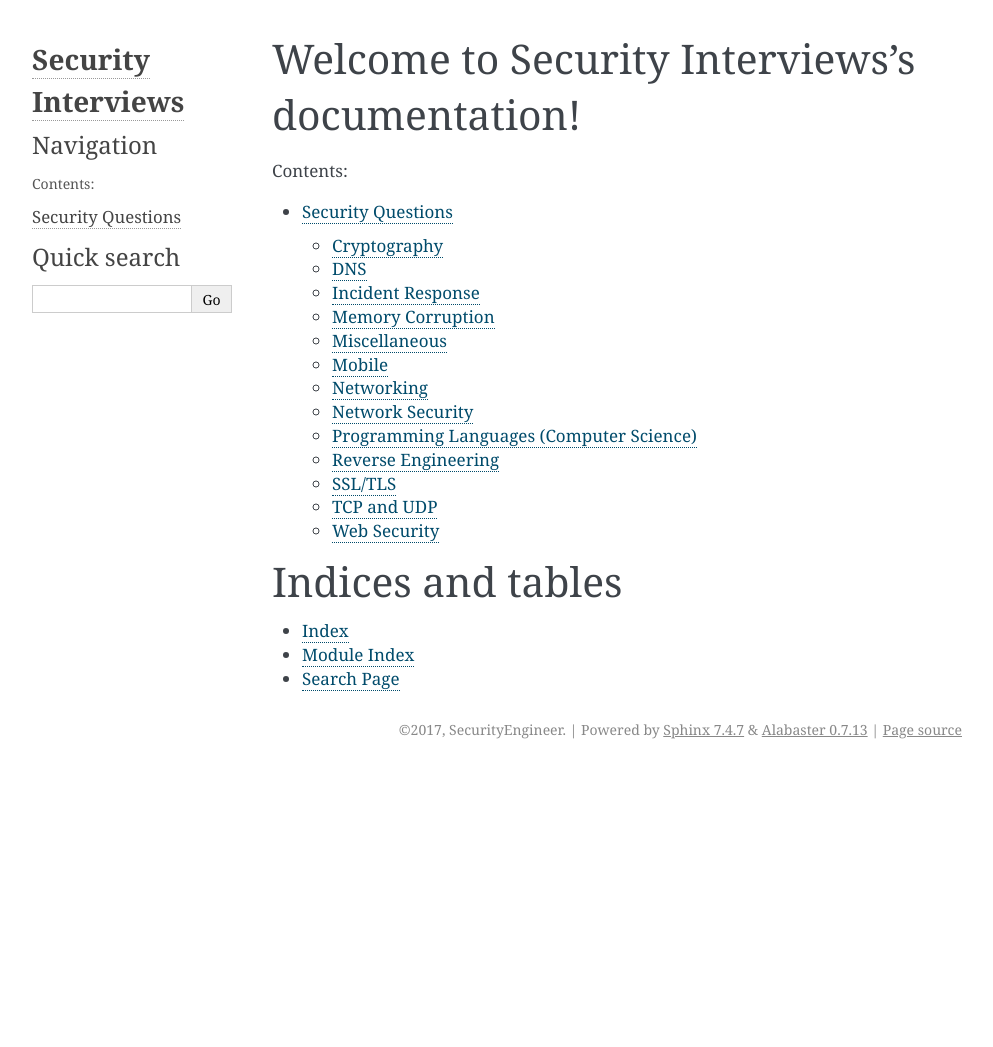
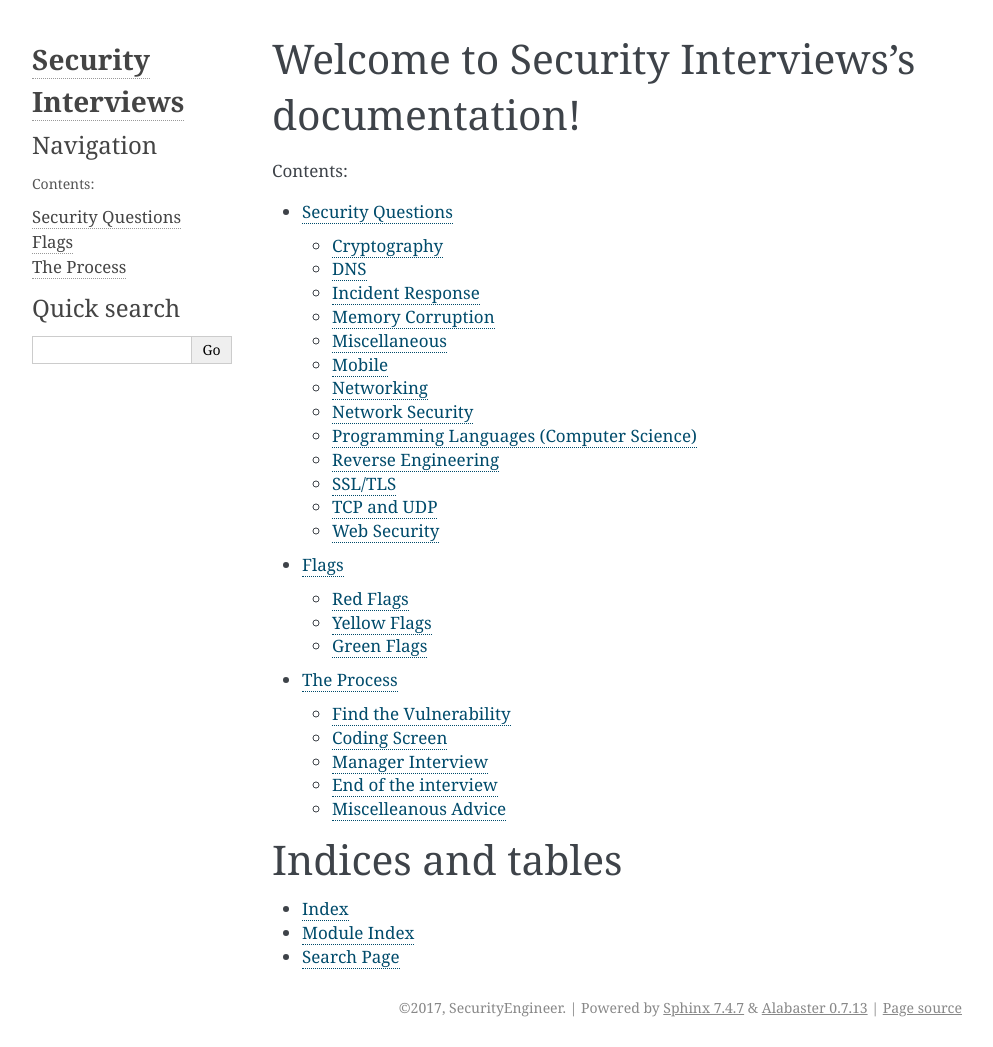
Before and after one commit to securityengineer/SecurityInterviews, a Sphinx documentation site: the page built from docs/index.rst, in a window 1280 px wide. Shown: the whole page, without its empty margins (148-1141 px from the left). Built offline with Sphinx 7.4.7, drawn with Linux system fonts in a browser that asks for light colours; before the commit the page ends 900 px from its top, so only the background shows below that.

Commit message:
fix index

```diff
--- a/docs/index.rst
+++ b/docs/index.rst
@@ -11,6 +11,8 @@ Welcome to Security Interviews's documentation!
    :caption: Contents:
 
    questions
+   flags
+   the_process
 
 Indices and tables
 ==================
--- a/docs/the_process.rst
+++ b/docs/the_process.rst
@@ -1,3 +1,5 @@
+The Process
+==================
 
 Find the Vulnerability
 ----------------------
```
